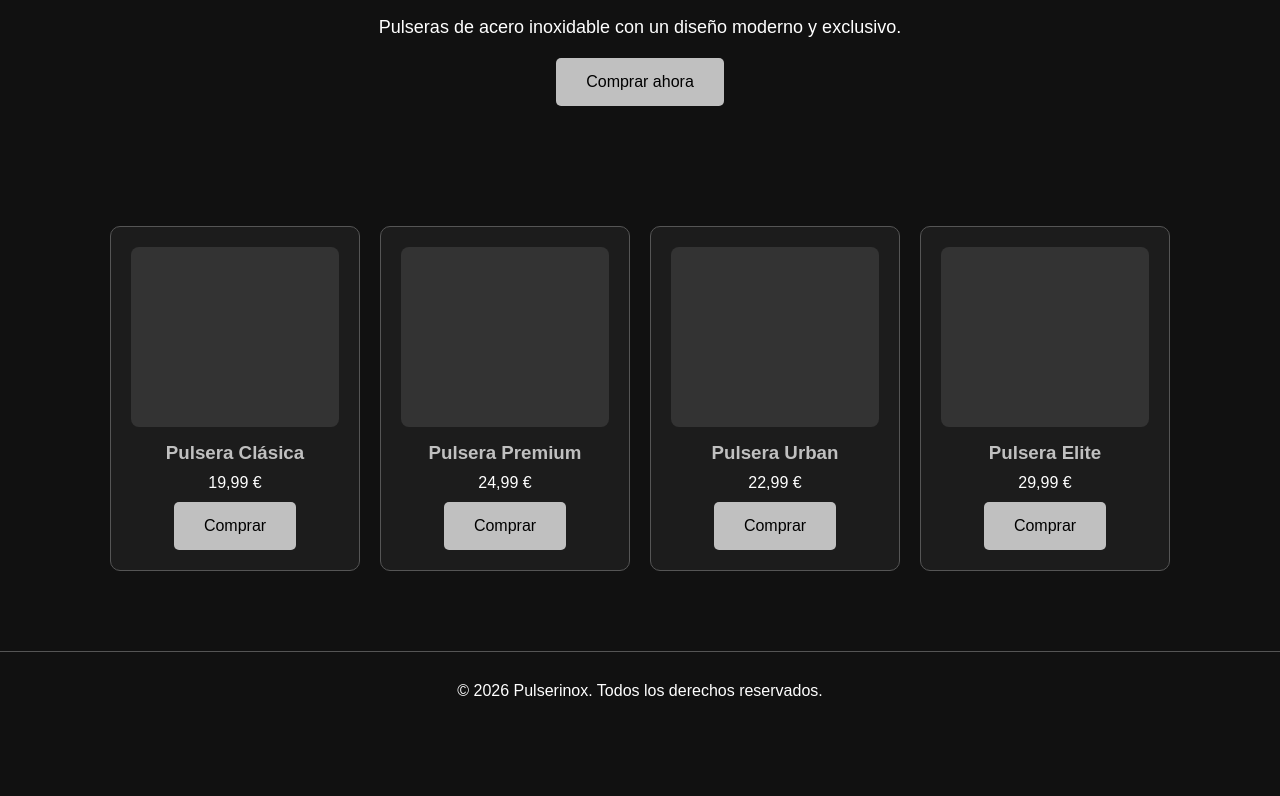
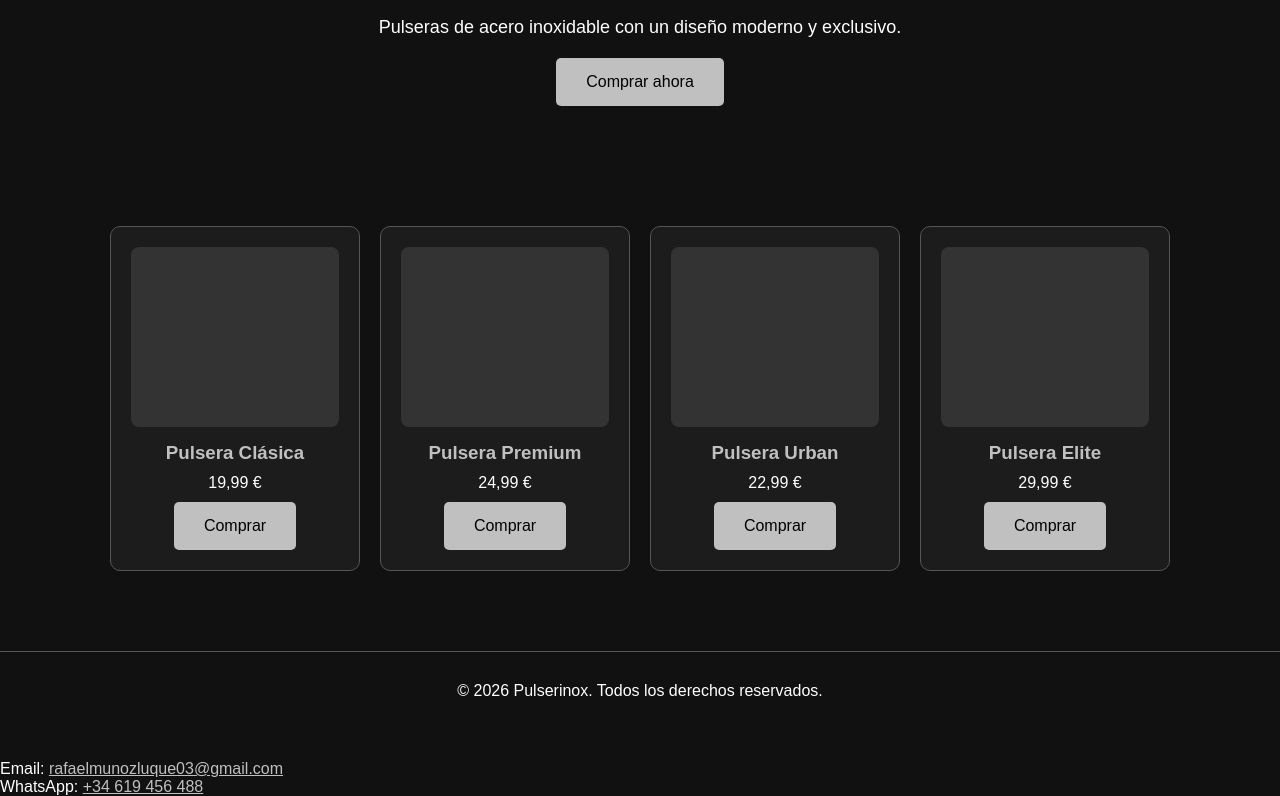
Before and after one commit to rafaelmunozluque03-design/Pulserinox, a plain HTML site: page index.html in a window 1280 px wide. Shown: the part 254-1050 px from the top of the page. Before the commit the page ends 984 px from the top, so only its background shows below. Drawn offline with Linux system fonts and the light colour scheme.

Commit message:
Add contact information to index.html

```diff
--- a/index.html
+++ b/index.html
@@ -164,3 +164,16 @@ footer{
 
 </body>
   </html>
+<p style="margin-top:30px;">
+    Email:
+    <a href="mailto:rafaelmunozluque03@gmail.com" style="color:silver;">
+        rafaelmunozluque03@gmail.com
+    </a>
+</p>
+
+<p>
+    WhatsApp:
+    <a href="https://wa.me/34619456488" style="color:silver;">
+        +34 619 456 488
+    </a>
+</p>
```
